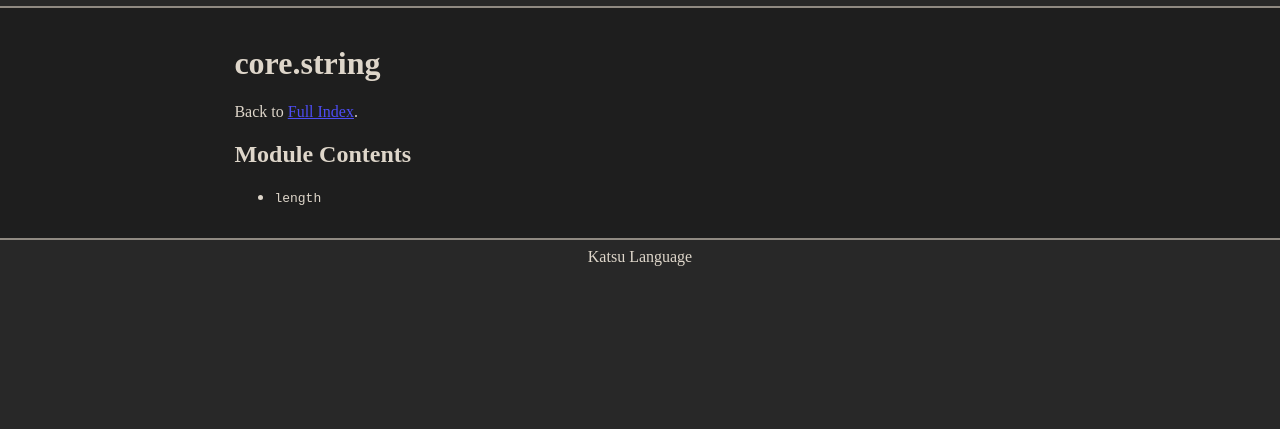
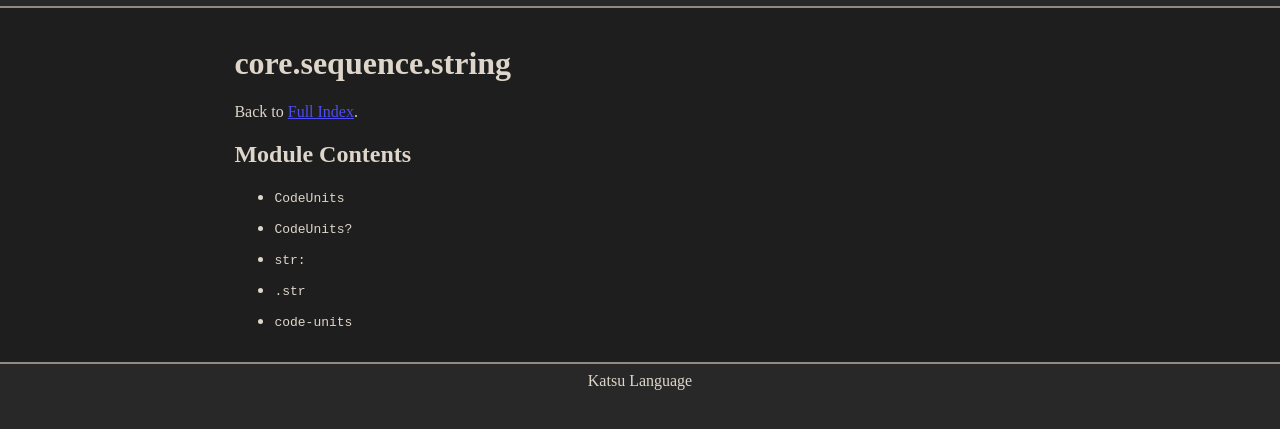
Before and after one commit to feralinprog/katsu, a plain HTML site: page docs/module/core.sequence.string.html in a window 1280 px wide. Shown: the part 49-478 px from the top of the page. Drawn offline with Linux system fonts and the light colour scheme.

Commit message:
Update auto-generated docs.

```diff
--- a/docs/module/core.string.html
+++ b/docs/module/core.sequence.string.html
@@ -1,6 +1,6 @@
 <html>
   <head>
-    <title>Katsu - core.string</title>
+    <title>Katsu - core.sequence.string</title>
     <link rel='icon' href='../porkchop.ico'/>
     <link rel='stylesheet' href='../style.css'/>
   </head>
@@ -10,12 +10,24 @@
     </header>
     <main>
       <div class='main-div'>
-        <h1>core.string</h1>
+        <h1>core.sequence.string</h1>
         <p>Back to <a href='../index.html'>Full Index</a>.</p>
         <h2>Module Contents</h2>
         <ul>
           <li>
-            <pre>length</pre>
+            <pre>CodeUnits</pre>
+          </li>
+          <li>
+            <pre>CodeUnits?</pre>
+          </li>
+          <li>
+            <pre>str:</pre>
+          </li>
+          <li>
+            <pre>.str</pre>
+          </li>
+          <li>
+            <pre>code-units</pre>
           </li>
         </ul>
       </div>
```
Also changed, not shown: docs/index.html (+14 -7 lines), docs/module/core.vector.html (deleted, +0 -24 lines).
